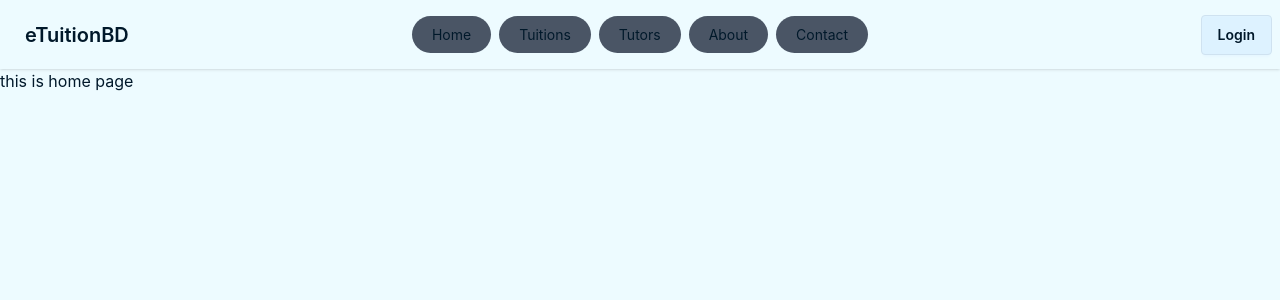
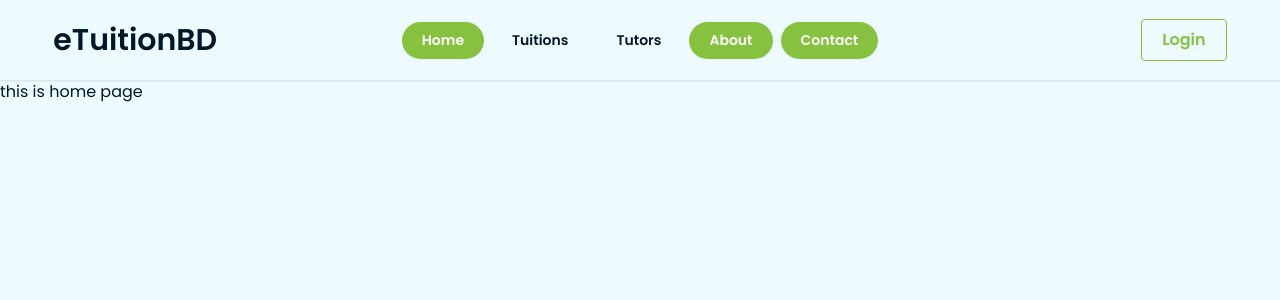
Before and after one commit to biplobrana007/e-tution-client, a React (Vite) app: page / in a window 1280 px wide. Shown: the top 300 px of the page. Built offline with nearby package versions, Linux system fonts and the light colour scheme.

Commit message:
added some style changes on navlink and login btn

```diff
--- /dev/null
+++ b/src/Components/Contaniner/Container.jsx
@@ -0,0 +1,12 @@
+import React from 'react';
+
+const Container = ({children,className}) => {
+    return (
+        <div className={`${className} max-w-11/12 mx-auto`}>
+            {children}
+
+        </div>
+    );
+};
+
+export default Container;
--- a/src/Components/Navbar/MyLink.jsx
+++ b/src/Components/Navbar/MyLink.jsx
@@ -4,7 +4,7 @@ import { NavLink } from 'react-router';
 const MyLink = ({title ,className,to}) => {
     return (
         <>
-        <NavLink to={to} className={`${className} px-5 py-2 bg-gray-600 rounded-full`}>{title}</NavLink>
+        <NavLink to={to} className={`${className}  font-semibold  px-5 py-2  rounded-full`}>{title}</NavLink>
         </>
     );
 };
--- a/src/Components/Navbar/Navbar.jsx
+++ b/src/Components/Navbar/Navbar.jsx
@@ -2,21 +2,29 @@ import React from "react";
 import MyLink from "./MyLink";
 import Logo from "../Logo/Logo";
 import { Link } from "react-router";
-
+import Container from "../Contaniner/Container";
 
 const Navbar = () => {
-    const links = <>
+  const links = (
+    <>
       <MyLink title="Home" to="/"></MyLink>
       <MyLink title="Tuitions" to="/tuitions"></MyLink>
       <MyLink title="Tutors" to="/tutors"></MyLink>
-    <MyLink title="About" to="/about"></MyLink>
-    <MyLink title="Contact" to="/contact"></MyLink>
+      <MyLink title="About"></MyLink>
+      <MyLink title="Contact" ></MyLink>
     </>
+  );
   return (
-    <div className="navbar bg-base-100 shadow-sm">
+    <div className="bg-base-100 shadow-sm py-2">
+      <Container>
+        <div className="navbar p-0 ">
           <div className="navbar-start">
             <div className="dropdown">
-          <div tabIndex={0} role="button" className="btn btn-ghost lg:hidden">
+              <div
+                tabIndex={0}
+                role="button"
+                className="btn btn-ghost lg:hidden"
+              >
                 <svg
                   xmlns="http://www.w3.org/2000/svg"
                   className="h-5 w-5"
@@ -40,18 +48,20 @@ const Navbar = () => {
                 {links}
               </ul>
             </div>
-        <Link to="/" className="btn btn-ghost text-xl">
-            <Logo></Logo>
+            <Link to="/">
+              <Logo className="text-3xl font-semibold"></Logo>
             </Link>
           </div>
           <div className="navbar-center hidden lg:flex">
-        <ul className="menu gap-2 menu-horizontal px-1">
-        {links}
-        </ul>
+            <ul className="menu gap-2 menu-horizontal px-1">{links}</ul>
           </div>
           <div className="navbar-end">
-        <Link to="/login" className="btn">Login</Link>
+            <Link to="/login" className=" text-primary border px-5 py-2 rounded font-semibold">
+              Login
+            </Link>
           </div>
+        </div>
+      </Container>
     </div>
   );
 };
--- a/src/index.css
+++ b/src/index.css
@@ -1,6 +1,5 @@
 /* fonts */
-/* @import url("https://fonts.googleapis.com/css2?family=Inter:ital,opsz,wght@0,14..32,100..900;1,14..32,100..900&display=swap"); */
-
+@import url("https://fonts.googleapis.com/css2?family=Poppins:ital,wght@0,100;0,200;0,300;0,400;0,500;0,600;0,700;0,800;0,900;1,100;1,200;1,300;1,400;1,500;1,600;1,700;1,800;1,900&display=swap");
 /* css framework/library */
 @import "tailwindcss";
 @plugin "daisyui";
@@ -12,7 +11,7 @@
   --color-base-200: oklch(95% 0.03 240);
   --color-base-300: oklch(92% 0.04 240);
   --color-base-content: oklch(20% 0.05 240);
-  --color-primary: oklch(55% 0.3 240);
+  --color-primary: #86c240;
   --color-primary-content: oklch(98% 0.01 240);
   --color-secondary: oklch(70% 0.25 200);
   --color-secondary-content: oklch(98% 0.01 200);
@@ -28,12 +27,15 @@
   --color-warning-content: oklch(20% 0.05 80);
   --color-error: oklch(65% 0.3 30);
   --color-error-content: oklch(98% 0.01 30);
-
-
 }
 
 /* custom css */
 * {
-  font-family: "Inter", sans-serif;
-  font-optical-sizing: auto;
+  font-family: "Poppins", sans-serif;
 }
+
+.active,
+.menu a:hover {
+  background-color: rgb(134, 194, 64);
+  color: white;
+}
```
Lines whose indentation alone changed are shown as unchanged.
